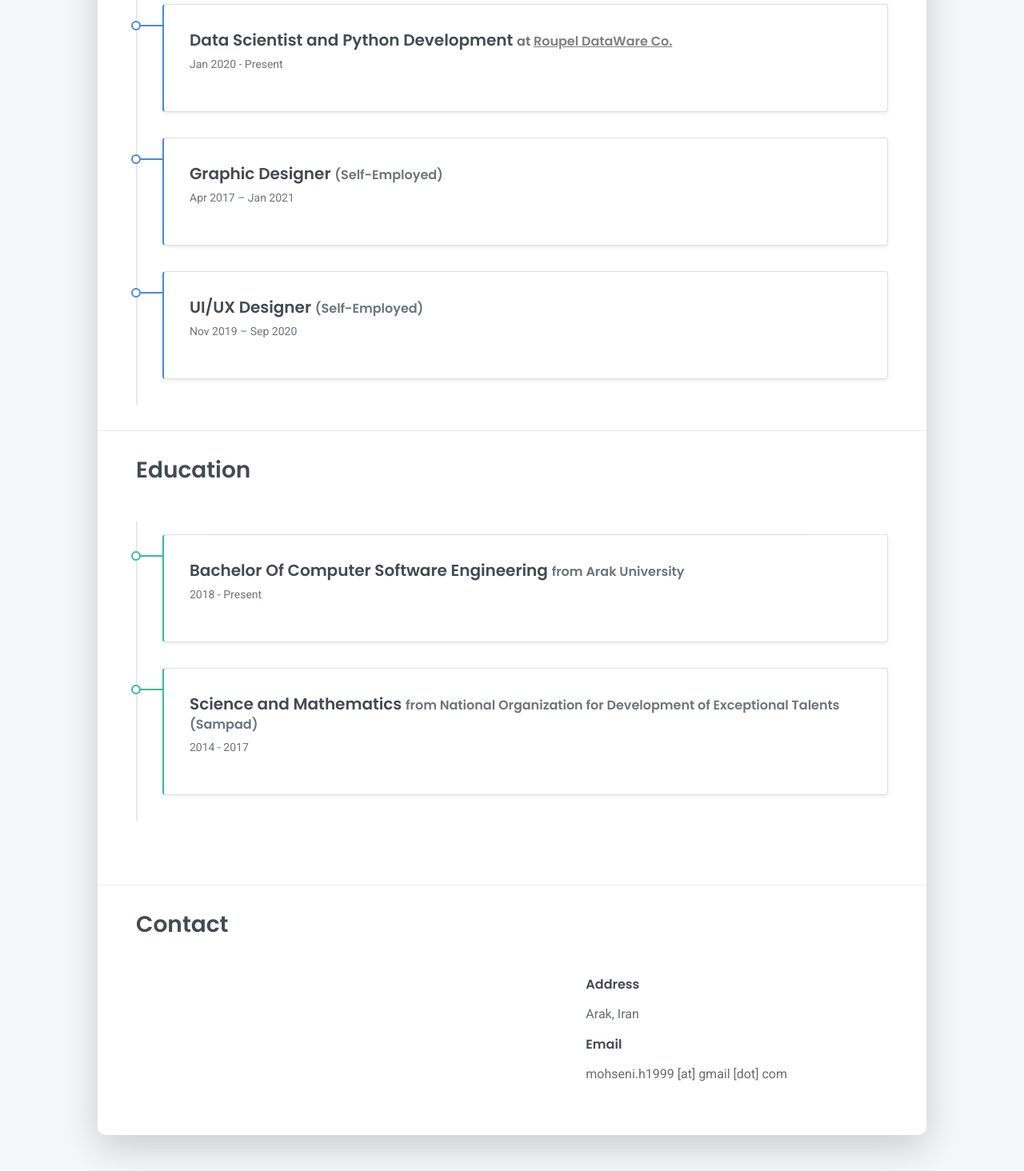
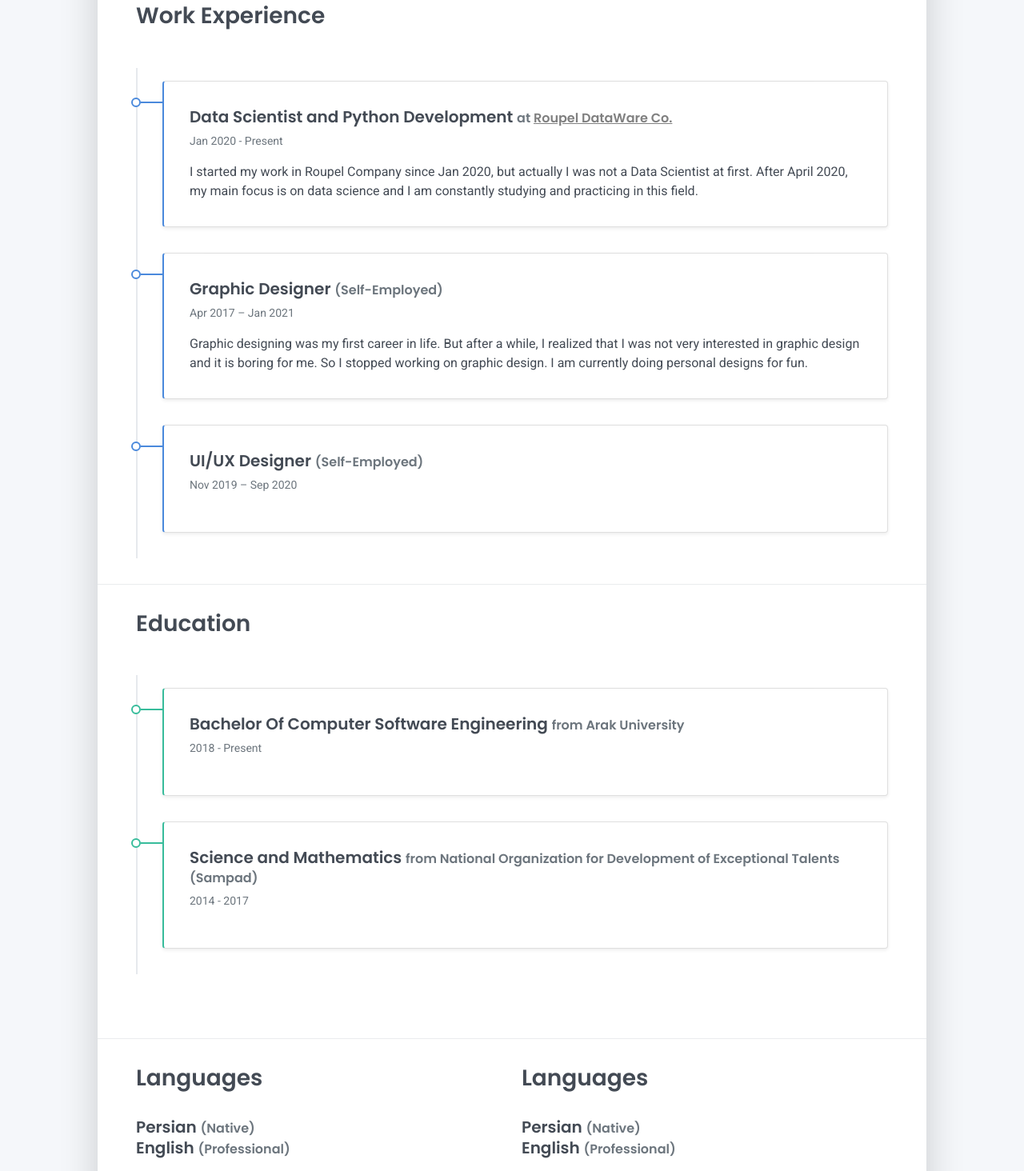
Before and after one commit to hosseinmh1/cv, a plain HTML site: page index.html in a window 1280 px wide. Shown: the part 1333-2797 px from the top of the page at 80% size. Drawn offline with Linux system fonts and the light colour scheme.

Commit message:
change profile and other things

```diff
--- a/index.html
+++ b/index.html
@@ -57,7 +57,7 @@
   <div class="cover-bg p-3 p-lg-4 text-white">
     <div class="row">
       <div class="col-lg-4 col-md-5">
-        <div class="avatar hover-effect bg-white shadow-sm p-1"><img src="images/avatar.jpg" width="200" height="200"/></div>
+        <div class="avatar hover-effect bg-white shadow-sm p-1" style="border-radius: 100%"><img src="images/avatar.png" width="200" height="200"/></div>
       </div>
       <div class="col-lg-8 col-md-7 text-center text-md-start">
         <h2 class="h1 mt-2" data-aos="fade-left" data-aos-delay="0">Hossein Mohseni</h2>
@@ -70,7 +70,7 @@
     <div class="row">
       <div class="col-md-6">
         <h2 class="h3 mb-3">About Me</h2>
-        <p>Hello! I’m Hossein Mohseni. I am passionate about Data Science and ML. I am a skilled python programmer and a junior data scientist. I also have some activities on music, especially on metal and rock.</p>
+        <p>Hello! I’m Hossein Mohseni. I'm a 22 years old student of software engineering who started programming one year before going to university with language C++. But after going to university I started Python programming and now I am a skilled python programmer. I am passionate about Data Science and ML. Beside being a programmer, I have some activities on music, especially on metal and rock. I am also a content creator on Youtube in my free time.</p>
       </div>
       <div class="col-md-5 offset-md-1">
         <div class="row mt-2">
@@ -163,15 +163,15 @@
         <div class="card-body">
           <div class="h5 mb-1">Data Scientist and Python Development <span class="text-muted h6">at <a style="color:gray" href="http://roupel.com/" target="_blank">Roupel DataWare Co.</a></span></div>
           <div class="text-muted text-small mb-2">Jan 2020 - Present</div>
-          <!--<div>Leverage agile frameworks to provide a robust synopsis for high level overviews. Iterative approaches to corporate strategy foster collaborative thinking to further the overall value proposition.</div>
-          --></div>
+          <div>I started my work in Roupel Company since Jan 2020, but actually I was not a Data Scientist at first. After April 2020, my main focus is on data science and I am constantly studying and practicing in this field. </div>
+          </div>
       </div>
       <div class="timeline-card timeline-card-primary card shadow-sm">
         <div class="card-body">
           <div class="h5 mb-1">Graphic Designer <span class="text-muted h6">(Self-Employed)</span></div>
           <div class="text-muted text-small mb-2">Apr 2017 – Jan 2021</div>
-          <!--<div>Override the digital divide with additional clickthroughs from DevOps. Nanotechnology immersion along the information highway will close the loop on focusing solely on the bottom line.</div>
-          --></div>
+          <div>Graphic designing was my first career in life. But after a while, I realized that I was not very interested in graphic design and it is boring for me. So I stopped working on graphic design. I am currently doing personal designs for fun.</div>
+          </div>
       </div>
       <div class="timeline-card timeline-card-primary card shadow-sm">
         <div class="card-body">
@@ -204,6 +204,29 @@
     </div>
   </div>
   <hr class="d-print-none"/>
+  <div class="skills-section px-3 px-lg-4">
+    <div class="row">
+    <div class="col-md-6">
+      <h2 class="h3 mb-3">Languages</h2>
+
+
+          <div><span class="h5 mb-2">Persian </span><span class="text-muted h6">(Native)</span></div>
+          <div><span class="h5 mb-2">English </span><span class="text-muted h6">(Professional)</span></div>
+
+      </div>
+      <div class="col-md-6">
+        <h2 class="h3 mb-3">Languages</h2>
+
+
+            <div><span class="h5 mb-2">Persian </span><span class="text-muted h6">(Native)</span></div>
+            <div><span class="h5 mb-2">English </span><span class="text-muted h6">(Professional)</span></div>
+
+         </div>
+    </div>
+
+  </div>
+  <hr class="d-print-none"/>
+
   <div class="contant-section px-3 px-lg-4 pb-4" id="contact">
     <h2 class="h3 text mb-3">Contact</h2>
     <div class="row">
```
Also changed, not shown: images/avatar.jpg (deleted), images/avatar.png (added).
